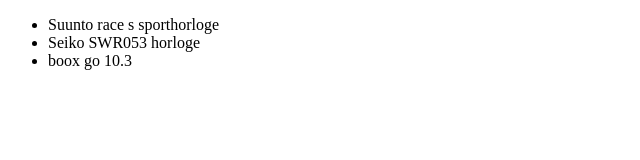
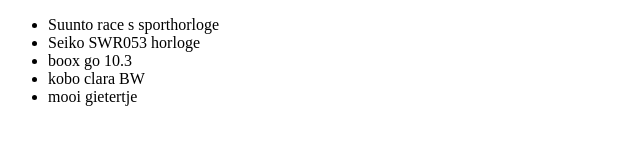
Before and after one commit to Kaya-Sem/website, a plain HTML site: page data/wishlist.html in a window 1280 px wide. Shown: the whole page, without its empty margins (0-640 px from the left). Drawn offline with Linux system fonts and the light colour scheme.

Commit message:
update wishlist

```diff
--- a/data/wishlist.html
+++ b/data/wishlist.html
@@ -12,6 +12,8 @@
         <li>Suunto race s sporthorloge</li>
         <li>Seiko SWR053 horloge</li>
         <li>boox go 10.3</li>
+        <li>kobo clara BW</li>
+        <li>mooi gietertje</li>
     </ul>
 </body>
 
```
